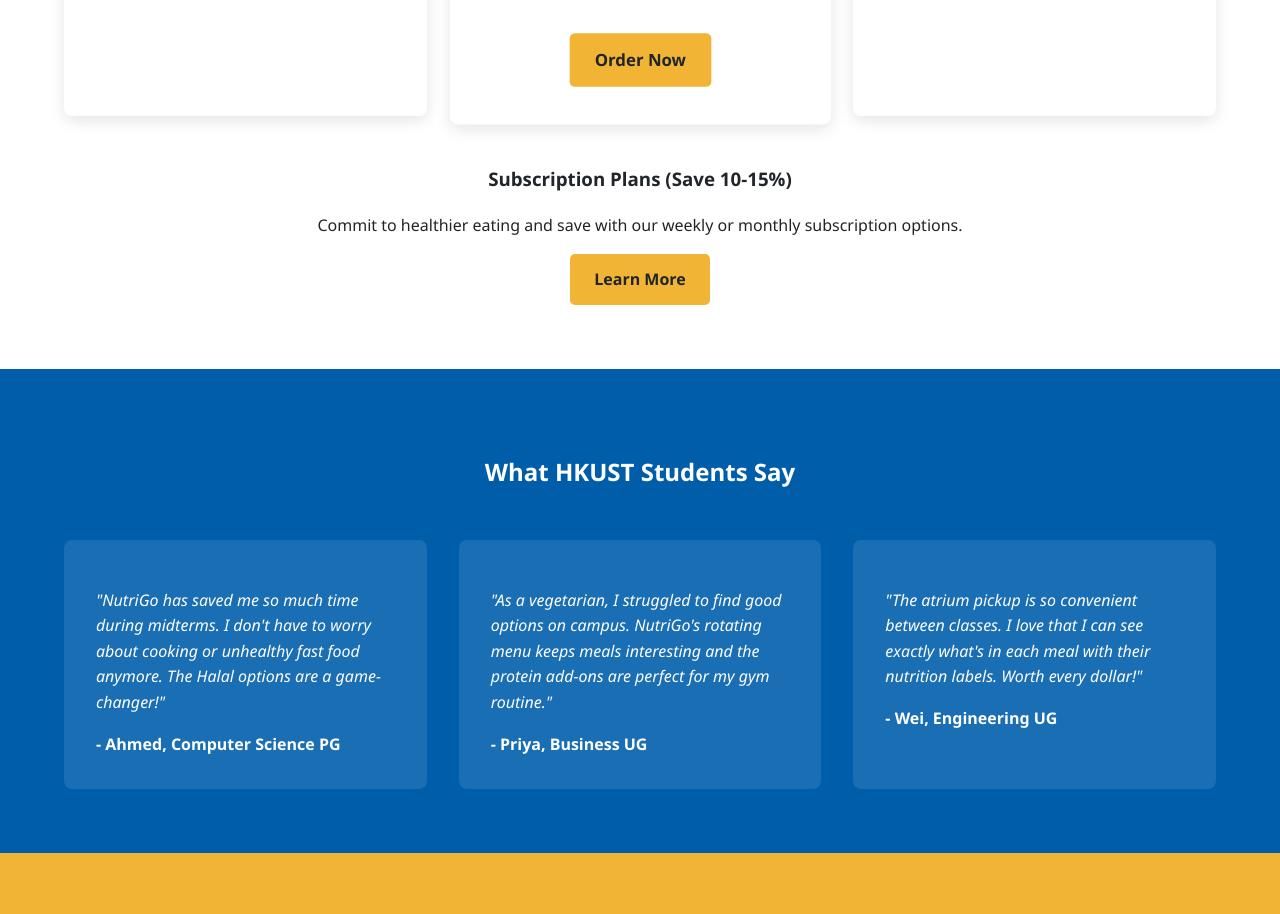
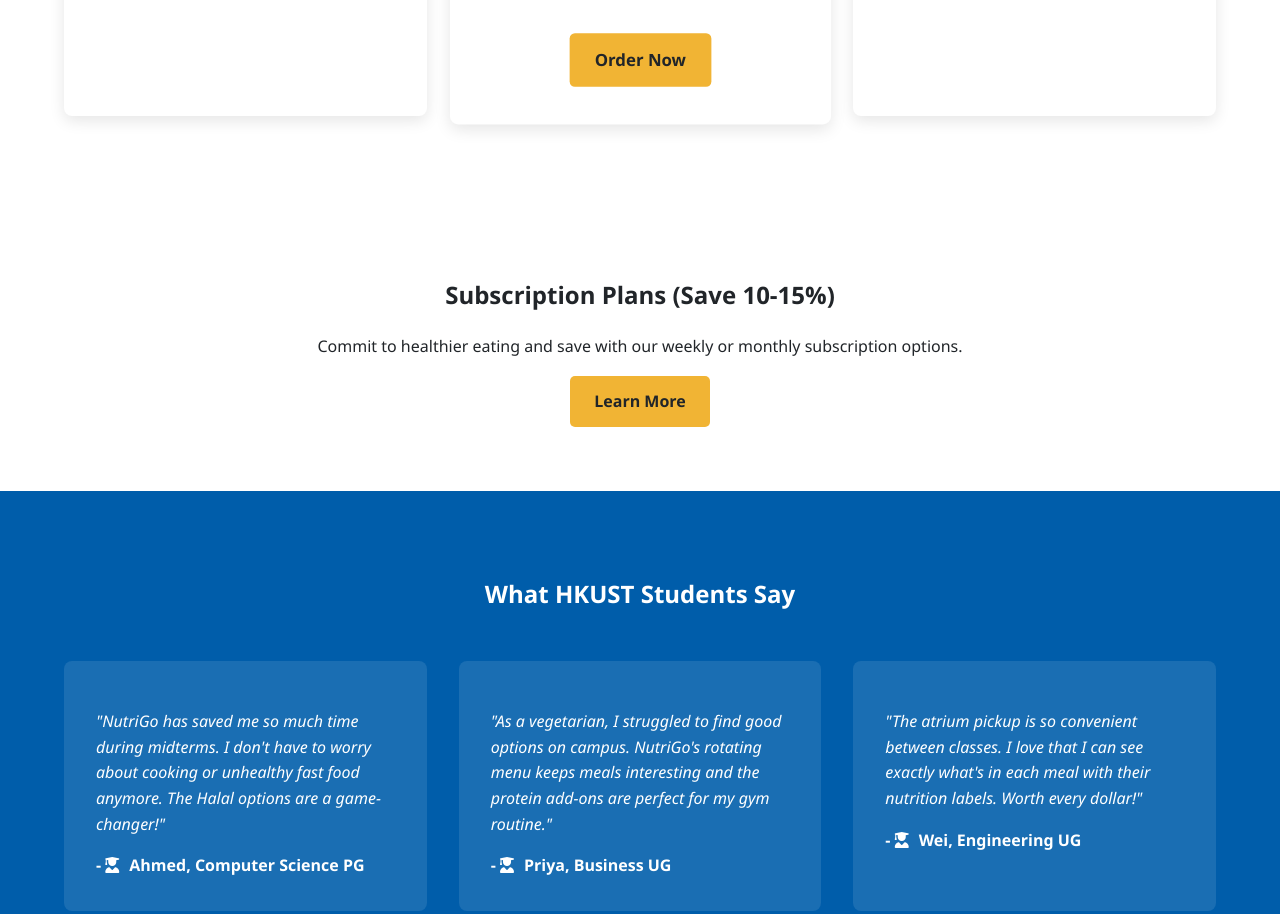
Before and after one commit to Khadyatillo1902/nutrigo, a plain HTML site: page index.html in a window 1280 px wide. Shown: the part 2471-3385 px from the top of the page. Drawn offline with Linux system fonts and the light colour scheme.

Commit message:
Some modifications

```diff
--- a/index.html
+++ b/index.html
@@ -5,6 +5,7 @@
     <meta name="viewport" content="width=device-width, initial-scale=1.0">
     <title>NutriGo - Meal-Prep Service for HKUST Students</title>
     <link rel="stylesheet" href="styles.css">
+    <link rel="stylesheet" href="https://cdnjs.cloudflare.com/ajax/libs/font-awesome/6.4.0/css/all.min.css">
 </head>
 <body>
     <header>
@@ -90,7 +91,7 @@
             </div>
 
             <div style="text-align: center; margin-top: 2rem;">
-                <a class="btn btn-primary">Full Menu Coming Soon!</a>
+                <a class="btn btn-primary"><i class="fas fa-book-open" style="padding-right: 10px;"></i>Full Menu Coming Soon!</a>
             </div>
         </div>
     </section>
@@ -137,8 +138,8 @@
             </div>
         </div>
 
-        <div style="margin-top: 3rem;">
-            <h3>Subscription Plans (Save 10-15%)</h3>
+        <div style="margin-top: 10rem;">
+            <h2>Subscription Plans (Save 10-15%)</h2>
             <p>Commit to healthier eating and save with our weekly or monthly subscription options.</p>
             <a class="btn btn-primary">Learn More</a>
         </div>
@@ -151,17 +152,17 @@
             <div class="testimonial-grid">
                 <div class="testimonial-card">
                     <p>"NutriGo has saved me so much time during midterms. I don't have to worry about cooking or unhealthy fast food anymore. The Halal options are a game-changer!"</p>
-                    <div class="testimonial-author">- Ahmed, Computer Science PG</div>
+                    <div class="testimonial-author">- <i class="fas fa-user-graduate" style="padding-right: 10px;"></i>Ahmed, Computer Science PG</div>
                 </div>
 
                 <div class="testimonial-card">
                     <p>"As a vegetarian, I struggled to find good options on campus. NutriGo's rotating menu keeps meals interesting and the protein add-ons are perfect for my gym routine."</p>
-                    <div class="testimonial-author">- Priya, Business UG</div>
+                    <div class="testimonial-author">- <i class="fas fa-user-graduate" style="padding-right: 10px;"></i>Priya, Business UG</div>
                 </div>
 
                 <div class="testimonial-card">
                     <p>"The atrium pickup is so convenient between classes. I love that I can see exactly what's in each meal with their nutrition labels. Worth every dollar!"</p>
-                    <div class="testimonial-author">- Wei, Engineering UG</div>
+                    <div class="testimonial-author">- <i class="fas fa-user-graduate" style="padding-right: 10px;"></i>Wei, Engineering UG</div>
                 </div>
             </div>
         </div>
--- a/styles.css
+++ b/styles.css
@@ -1,3 +1,6 @@
+html {
+    scroll-behavior: smooth;
+}
 :root {
     --primary: #005DAA; /* HKUST blue */
     --secondary: #F1B434; /* HKUST gold */
```
Also changed, not shown: 1 other file.
